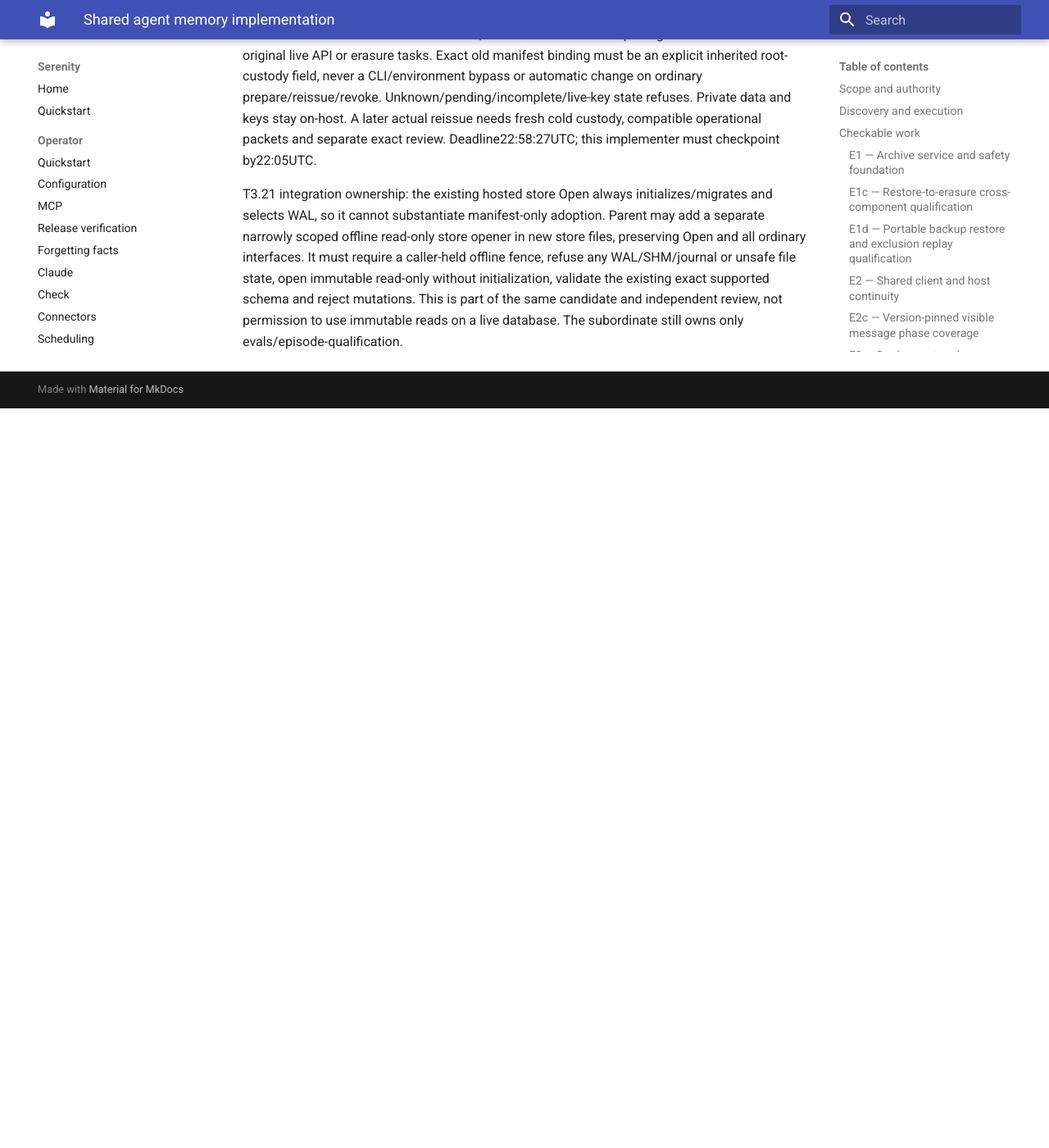
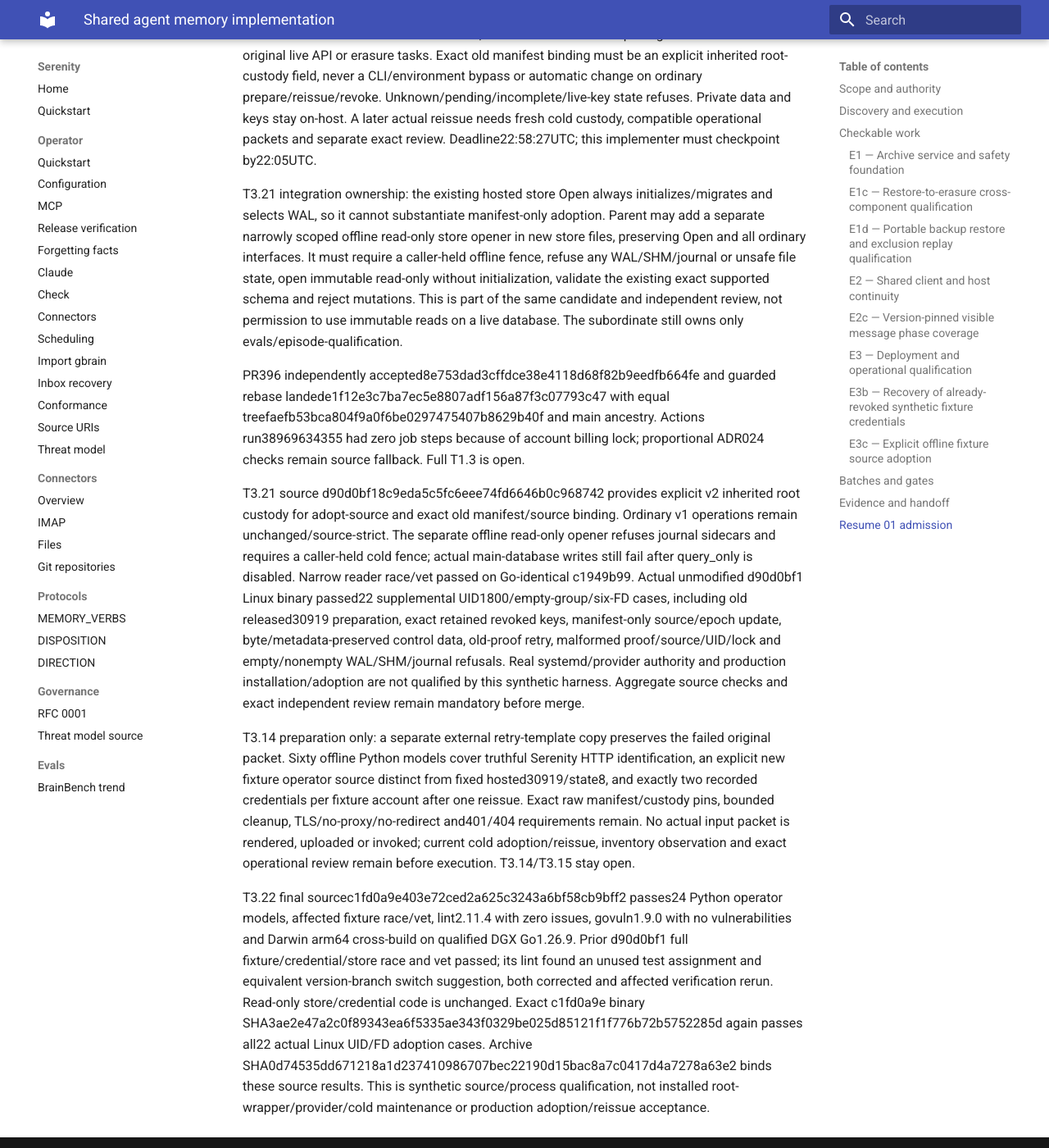
Before and after one commit to sirerun/serenity, an MkDocs documentation site: the page built from docs/plans/shared-agent-memory-implementation-20261016.md, in a window 1280 px wide and 1400 px high, scrolled down 18649 px. Shown: the whole window at 82% size. Built offline with MkDocs 1.6.1 and Material for MkDocs 9.7.7, drawn with Linux system fonts in a browser that asks for light colours; before the commit the page ends 19147 px from its top, so only the background shows below that; some of the changed text lies outside the part shown.

Commit message:
Record exact offline adoption and custody qualification

```diff
--- a/docs/plans/shared-agent-memory-implementation-20261016.md
+++ b/docs/plans/shared-agent-memory-implementation-20261016.md
@@ -59,9 +59,9 @@ Acceptance: actual existing manifest-v2 backup and frozen restore paths preserve
 
 - [x] T1.27 Exercise portable snapshot and episode replay  Owner: portable-restore-lane  kind: agent  stage: implement  deps: [T1.26]  acc: [isolated actual backup Create and Restore APIs snapshot before exclusion and restore frozen with revoked credentials; complete caller-admitted external history fences old episode and dependent checkpoint reads; missing history fails closed; no backup interface edit or production activation]
 - [x] T1.28 Verify portable restore fixture  Owner: integration  kind: agent  stage: verify  deps: [T1.27]  acc: [focused cross-component race and vet and required static checks pass on exact source; restored accounts stay pending, retained snapshot and historical bytes are disclosed and mixed-repository candidate refusal remains intact]
-- [ ] T1.29 Independently review portable restore fixture  Owner: independent-reviewer  kind: agent  stage: review  deps: [T1.28]  acc: [separate exact base and head review verifies actual portable APIs and admission boundaries without promoting caller-trusted seals to provider authority]
-- [ ] T1.30 Merge portable restore fixture  Owner: integration  kind: agent  stage: merge  deps: [T1.29]  acc: [current claims and holds and protections permit exact reviewed-head guarded rebase merge]
-- [ ] T1.31 Verify portable restore landing  Owner: integration  kind: agent  stage: verify  deps: [T1.30]  acc: [landed tree equals reviewed source and main ancestry is verified; full T1.3 and managed production restore remain open]
+- [x] T1.29 Independently review portable restore fixture  Owner: independent-reviewer  kind: agent  stage: review  deps: [T1.28]  acc: [separate exact base and head review verifies actual portable APIs and admission boundaries without promoting caller-trusted seals to provider authority]
+- [x] T1.30 Merge portable restore fixture  Owner: integration  kind: agent  stage: merge  deps: [T1.29]  acc: [current claims and holds and protections permit exact reviewed-head guarded rebase merge]
+- [x] T1.31 Verify portable restore landing  Owner: integration  kind: agent  stage: verify  deps: [T1.30]  acc: [landed tree equals reviewed source and main ancestry is verified; full T1.3 and managed production restore remain open]
 
 ### E2 — Shared client and host continuity
 fidelity: executable
@@ -134,8 +134,8 @@ Acceptance: cold offline custody can revoke or reissue exactly recorded fixture
 fidelity: executable
 Acceptance: an explicitly reviewed new operator can adopt an exact older fixture manifest under fresh inherited root custody without granting live credentials, retagging arbitrary state or changing customer data.
 
-- [ ] T3.21 Implement exact offline fixture source adoption  Owner: fixture-adoption-lane  kind: agent  stage: implement  deps: [T3.20]  acc: [a distinct root-authorized operation binds old source and exact old private manifest hash plus current tool source; only complete dedicated fixture identities with all recorded credentials revoked may be adopted; other target fields and identities remain exact; no account or credential issuance and no implicit migration]
-- [ ] T3.22 Verify offline source adoption  Owner: integration  kind: agent  stage: verify  deps: [T3.21]  acc: [focused race and vet and operator models and required static checks cover wrong source or hash, live or foreign keys, incomplete state, interruption, changed custody and retry outcomes without secrets in evidence]
+- [x] T3.21 Implement exact offline fixture source adoption  Owner: fixture-adoption-lane  kind: agent  stage: implement  deps: [T3.20]  acc: [a distinct root-authorized operation binds old source and exact old private manifest hash plus current tool source; only complete dedicated fixture identities with all recorded credentials revoked may be adopted; other target fields and identities remain exact; no account or credential issuance and no implicit migration]
+- [x] T3.22 Verify offline source adoption  Owner: integration  kind: agent  stage: verify  deps: [T3.21]  acc: [focused race and vet and operator models and required static checks cover wrong source or hash, live or foreign keys, incomplete state, interruption, changed custody and retry outcomes without secrets in evidence]
 - [ ] T3.23 Independently review source adoption  Owner: independent-reviewer  kind: agent  stage: review  deps: [T3.22]  acc: [separate exact base and head review covers producer and consumer custody, confined manifest-only mutation and all refusal boundaries with findings resolved]
 - [ ] T3.24 Merge source adoption increment  Owner: integration  kind: agent  stage: merge  deps: [T3.23]  acc: [current claims, holds and protections permit exact reviewed-head guarded rebase merge]
 - [ ] T3.25 Verify source adoption landing  Owner: integration  kind: agent  stage: verify  deps: [T3.24]  acc: [landed tree equals reviewed source and main ancestry is verified; live installation, current cold maintenance, reissue and full API qualification remain separate gates]
@@ -232,3 +232,11 @@ T1.27–T1.28 exact sourceb6e3b072711929f63496a4caa58a28abb58a98a4 passes portab
 Resume01 at21:30UTC: T3.21 source-only lane owns evals/episode-qualification exclusively. Parent retains provider/release authority and integration; portable fixture lane is finished pending verification/review. All74 task IDs remain; five additive source-adoption gates do not close original live API or erasure tasks. Exact old manifest binding must be an explicit inherited root-custody field, never a CLI/environment bypass or automatic change on ordinary prepare/reissue/revoke. Unknown/pending/incomplete/live-key state refuses. Private data and keys stay on-host. A later actual reissue needs fresh cold custody, compatible operational packets and separate exact review. Deadline22:58:27UTC; this implementer must checkpoint by22:05UTC.
 
 T3.21 integration ownership: the existing hosted store Open always initializes/migrates and selects WAL, so it cannot substantiate manifest-only adoption. Parent may add a separate narrowly scoped offline read-only store opener in new store files, preserving Open and all ordinary interfaces. It must require a caller-held offline fence, refuse any WAL/SHM/journal or unsafe file state, open immutable read-only without initialization, validate the existing exact supported schema and reject mutations. This is part of the same candidate and independent review, not permission to use immutable reads on a live database. The subordinate still owns only evals/episode-qualification.
+
+PR396 independently accepted8e753dad3cffdce38e4118d68f82b9eedfb664fe and guarded rebase landede1f12e3c7ba7ec5e8807adf156a87f3c07793c47 with equal treefaefb53bca804f9a0f6be0297475407b8629b40f and main ancestry. Actions run38969634355 had zero job steps because of account billing lock; proportional ADR024 checks remain source fallback. Full T1.3 is open.
+
+T3.21 source d90d0bf18c9eda5c5fc6eee74fd6646b0c968742 provides explicit v2 inherited root custody for adopt-source and exact old manifest/source binding. Ordinary v1 operations remain unchanged/source-strict. The separate offline read-only opener refuses journal sidecars and requires a caller-held cold fence; actual main-database writes still fail after query_only is disabled. Narrow reader race/vet passed on Go-identical c1949b99. Actual unmodified d90d0bf1 Linux binary passed22 supplemental UID1800/empty-group/six-FD cases, including old released30919 preparation, exact retained revoked keys, manifest-only source/epoch update, byte/metadata-preserved control data, old-proof retry, malformed proof/source/UID/lock and empty/nonempty WAL/SHM/journal refusals. Real systemd/provider authority and production installation/adoption are not qualified by this synthetic harness. Aggregate source checks and exact independent review remain mandatory before merge.
+
+T3.14 preparation only: a separate external retry-template copy preserves the failed original packet. Sixty offline Python models cover truthful Serenity HTTP identification, an explicit new fixture operator source distinct from fixed hosted30919/state8, and exactly two recorded credentials per fixture account after one reissue. Exact raw manifest/custody pins, bounded cleanup, TLS/no-proxy/no-redirect and401/404 requirements remain. No actual input packet is rendered, uploaded or invoked; current cold adoption/reissue, inventory observation and exact operational review remain before execution. T3.14/T3.15 stay open.
+
+T3.22 final sourcec1fd0a9e403e72ced2a625c3243a6bf58cb9bff2 passes24 Python operator models, affected fixture race/vet, lint2.11.4 with zero issues, govuln1.9.0 with no vulnerabilities and Darwin arm64 cross-build on qualified DGX Go1.26.9. Prior d90d0bf1 full fixture/credential/store race and vet passed; its lint found an unused test assignment and equivalent version-branch switch suggestion, both corrected and affected verification rerun. Read-only store/credential code is unchanged. Exact c1fd0a9e binary SHA3ae2e47a2c0f89343ea6f5335ae343f0329be025d85121f1f776b72b5752285d again passes all22 actual Linux UID/FD adoption cases. Archive SHA0d74535dd671218a1d237410986707bec22190d15bac8a7c0417d4a7278a63e2 binds these source results. This is synthetic source/process qualification, not installed root-wrapper/provider/cold maintenance or production adoption/reissue acceptance.
```
